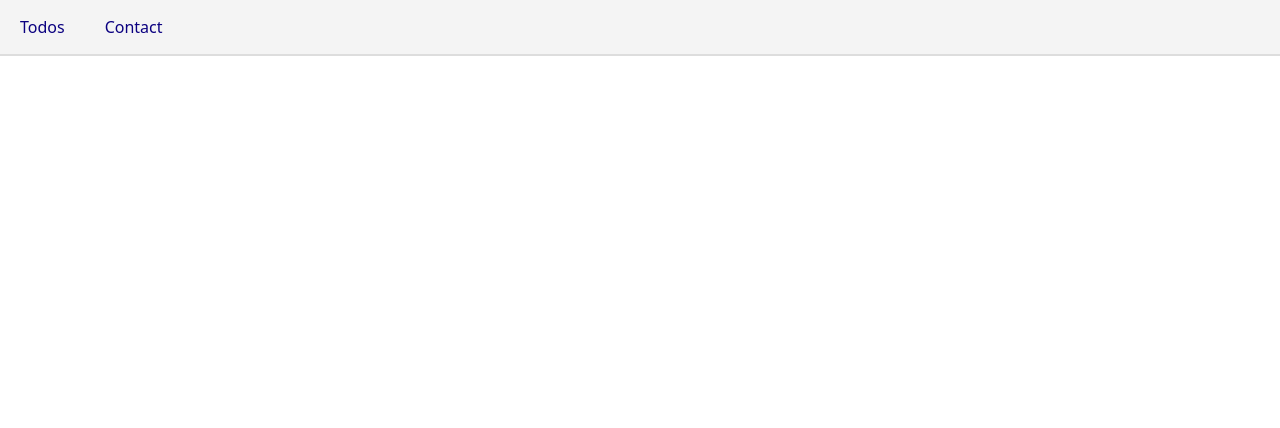
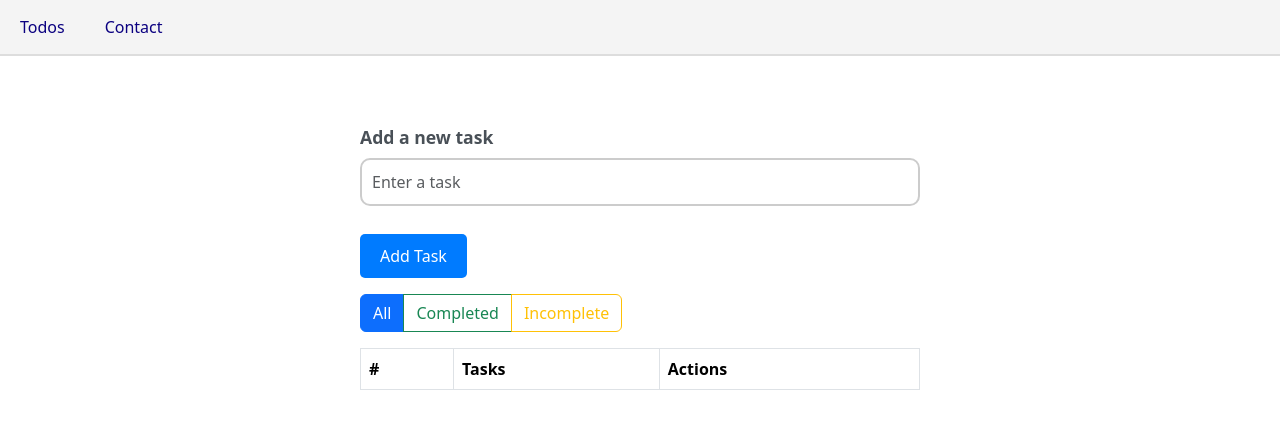
Before and after one commit to Taiwoayodeji/Project-3, a React (Create React App) app: page / in a window 1280 px wide. Before the commit this address had no page. Shown: the top 428 px of the page. Built offline with nearby package versions, Linux system fonts and the light colour scheme.

Commit message:
Project 3

```diff
--- a/src/App.js
+++ b/src/App.js
@@ -14,8 +14,8 @@ export default function App() {
       </nav>
 
       <Routes>
+        <Route path="/" element={<TodoList />} />{" "}
         <Route path="/todos" element={<TodoList />} />
-
         <Route path="/contact" element={<ContactForm />} />
       </Routes>
     </Router>
```
